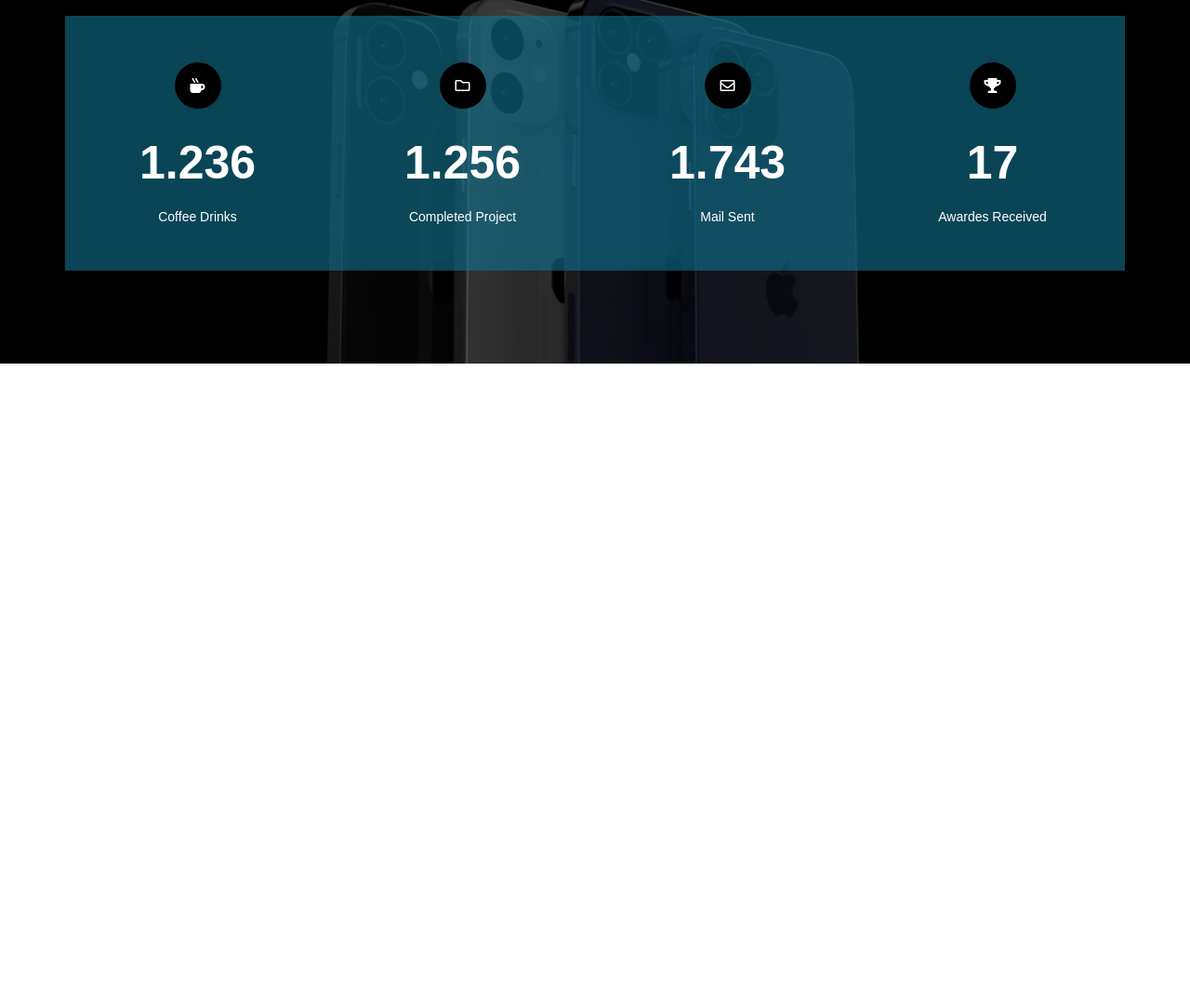
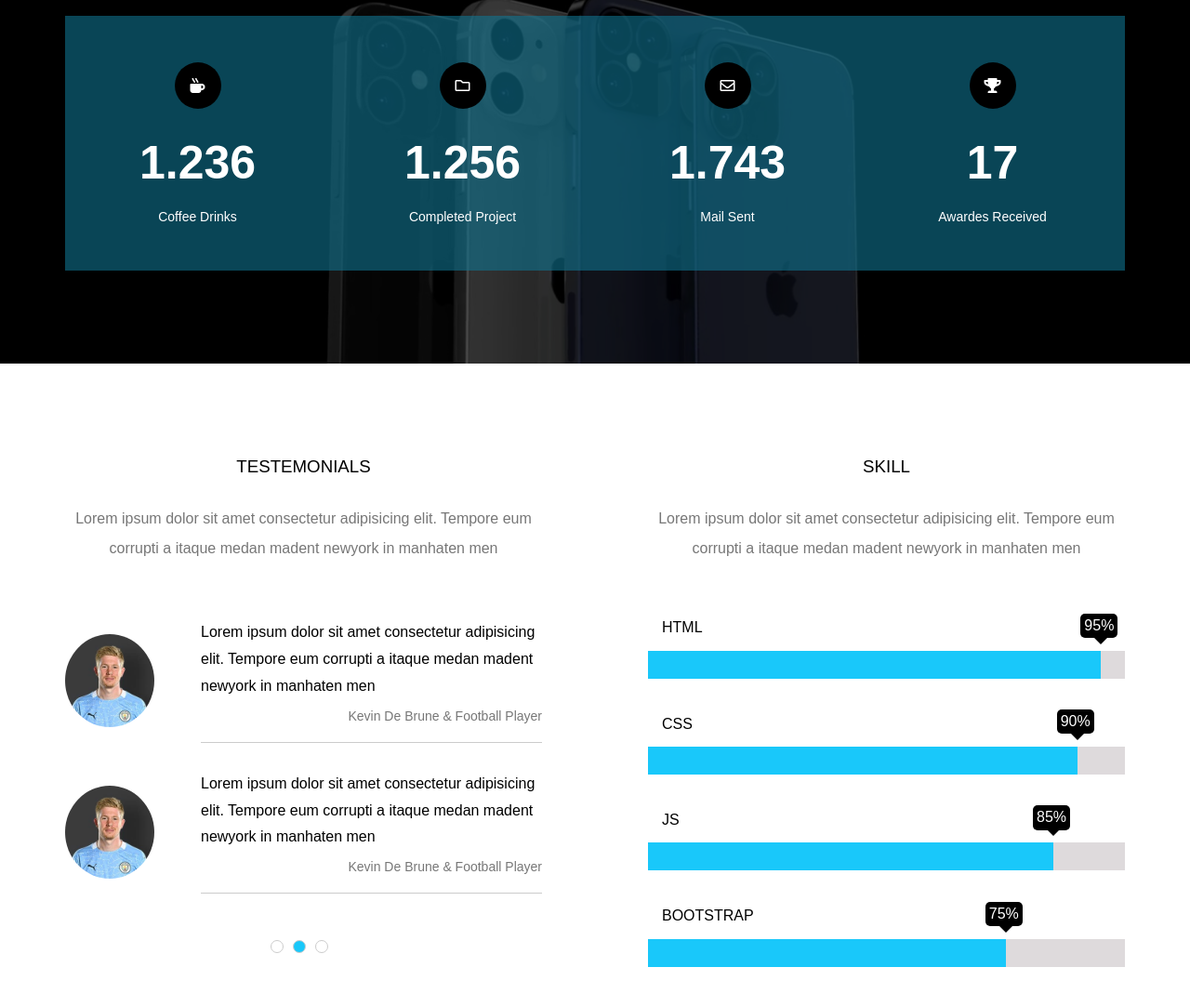
Before and after one commit to melbasha/temp-2-design, a plain HTML site: page index.html in a window 1280 px wide. Shown: the part 5069-6152 px from the top of the page at 93% size. Before the commit the page ends 5460 px from the top, so only its background shows below. Drawn offline with Linux system fonts and the light colour scheme.

Commit message:
adding testemonials

```diff
--- a/css/kasper.css
+++ b/css/kasper.css
@@ -653,6 +653,7 @@ header .form i{
 @media (max-width:767px) {
     .states .box{
         flex-basis: 100%;
+        border-bottom: 1px solid var(--main-color);
     }
 }
 
@@ -689,3 +690,147 @@ header .form i{
 .states .box p{
          font-size: 14px;
 }
+
+
+.our-skill{
+    padding-top: var(--section-padding);
+    padding-bottom: var(--section-padding);
+
+}
+
+.our-skill .container{
+          display: flex;
+          justify-content: space-between;
+          flex-wrap: wrap;
+}
+
+@media (min-width:769px) {
+    .our-skill .container > div {
+        flex-basis: 45%;
+    }
+}
+
+.our-skill .container > div > h3{
+    font-weight: normal;
+    text-align: center;
+    margin-bottom: 30px;
+    text-transform: uppercase;
+}
+
+.our-skill .container > div > p{
+    color: #777;
+    line-height: 2;
+    margin-bottom: 60px;
+    text-align: center;
+}
+
+.our-skill .testemonials .content{
+     display: flex;
+     align-items:center;
+     margin-bottom: 30px;
+}
+
+
+.our-skill .testemonials .content img{
+
+    width: 100px;
+    height: 100px;
+    border-radius: 50%;
+    margin-right: 50px;
+}
+
+@media (max-width:767px) {
+
+
+.our-skill .testemonials .content{
+         flex-direction: column;
+         text-align: center;
+}
+
+.our-skill .testemonials .content img{
+             margin: 0 auto 25px;
+
+       }
+
+}
+
+
+.our-skill .testemonials .content .text{
+    border-bottom: 1px solid #ccc;
+    line-height: 1.8;
+}
+
+.our-skill .testemonials .content .text p{
+    color: #777;
+    font-size: 14px;
+    text-align: right;
+    margin: 5px 0 15px;
+}
+
+.our-skill .testemonials .bullets{
+        display: flex;
+        justify-content: center;
+        margin-top: 50px;
+        margin-bottom: 50px;
+}
+
+
+.our-skill .testemonials .bullets li{
+    border: 1px solid #ccc;
+    width:  14px;
+    height: 14px;
+    border-radius: 50%;
+    margin-right: 10px;
+
+}
+
+.our-skill .testemonials .bullets li.active{
+     background-color: var(--main-color);
+}
+
+.our-skill .skill .prog-holder{
+    margin-bottom: 40px;
+}
+
+.our-skill .skill .prog-holder h4{
+    font-weight: normal;
+    text-transform: uppercase;
+    margin:15px;
+}
+
+.our-skill .skill .prog-holder .prog{
+    background-color: #dedadc;
+    height: 30px;
+}
+
+.our-skill .skill .prog-holder .prog span{
+    position: relative;
+    background-color: var(--main-color);
+    height: 100%;
+    display: block;
+}
+
+.our-skill .skill .prog-holder .prog span::before{
+     position: absolute;
+     content: attr(data-progress);
+     top: -40px;
+     right: -18px;
+     background-color: black;
+     color: white;
+     width: 40px;
+     text-align: center;
+     padding: 4px 0;
+     text-align: center;
+     border-radius: 5px;
+
+}
+
+.our-skill .skill .prog-holder .prog span::after{
+     position: absolute;
+     content: '';
+     border-style: solid;
+     border-width: 8px;
+     border-color: black transparent transparent transparent;
+     right: -8px;
+     top: -15px;
+}
--- a/index.html
+++ b/index.html
@@ -246,5 +246,65 @@
         </div>
     </div>
 
+
+    <div class="our-skill">
+        <div class="container">
+            <div class="testemonials">
+                <h3>Testemonials</h3>
+                <p>Lorem ipsum dolor sit amet consectetur adipisicing elit. Tempore eum corrupti a itaque medan madent newyork in manhaten men</p>
+                <div class="content">
+                    <img src="images/19232.png" alt="">
+                    <div class="text">
+                        Lorem ipsum dolor sit amet consectetur adipisicing elit. Tempore eum corrupti a itaque medan madent newyork in manhaten men
+                        <p>Kevin De Brune & Football Player</p>
+                    </div>
+                </div>
+                <div class="content">
+                    <img src="images/19232.png" alt="">
+                    <div class="text">
+                        Lorem ipsum dolor sit amet consectetur adipisicing elit. Tempore eum corrupti a itaque medan madent newyork in manhaten men
+                        <p>Kevin De Brune & Football Player</p>
+                    </div>
+                </div>
+                <ul class="bullets">
+                     <li></li>
+                     <li class="active"></li>
+                     <li></li>
+                </ul>
+            </div>
+            <div class="skill">
+                   <h3>Skill</h3>
+                   <p>Lorem ipsum dolor sit amet consectetur adipisicing elit. Tempore eum corrupti a itaque medan madent newyork in manhaten men</p>
+                   <div class="prog-holder">
+                          <h4>Html</h4>
+                          <div class="prog">
+                              <span style="width: 95%" data-progress="95%"></span>
+                          </div>
+                     </div>
+
+                   <div class="prog-holder">
+                    <h4>Css</h4>
+                    <div class="prog">
+                        <span style="width: 90%" data-progress="90%"></span>
+                    </div>
+                    </div>
+
+             <div class="prog-holder">
+                <h4>Js</h4>
+                <div class="prog">
+                    <span style="width: 85%" data-progress="85%"></span>
+                </div>
+             </div>
+
+         <div class="prog-holder">
+            <h4>Bootstrap</h4>
+            <div class="prog">
+                <span style="width: 75%" data-progress="75%"></span>
+            </div>
+         </div>
+            </div>
+        </div>
+    </div>
+
 </body>
 </html>
```
Also changed, not shown: images/19232.png (added).
